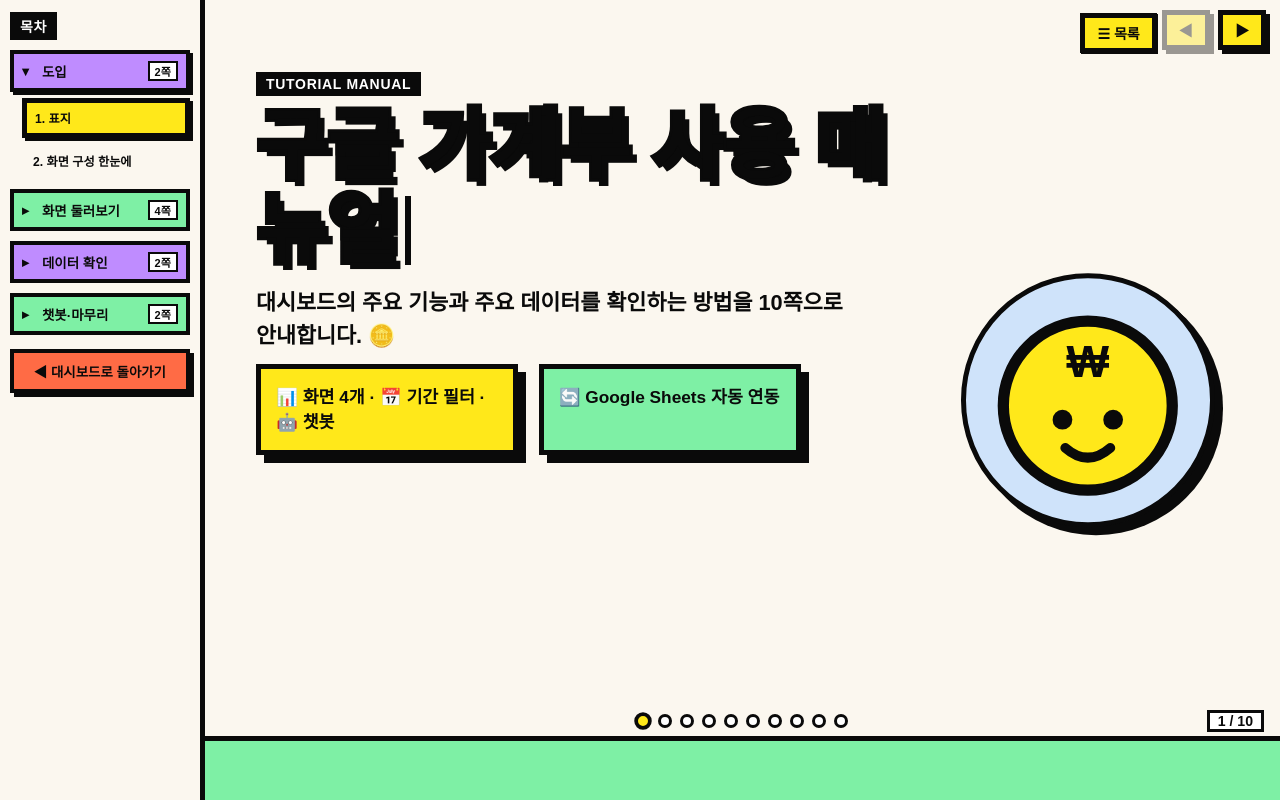
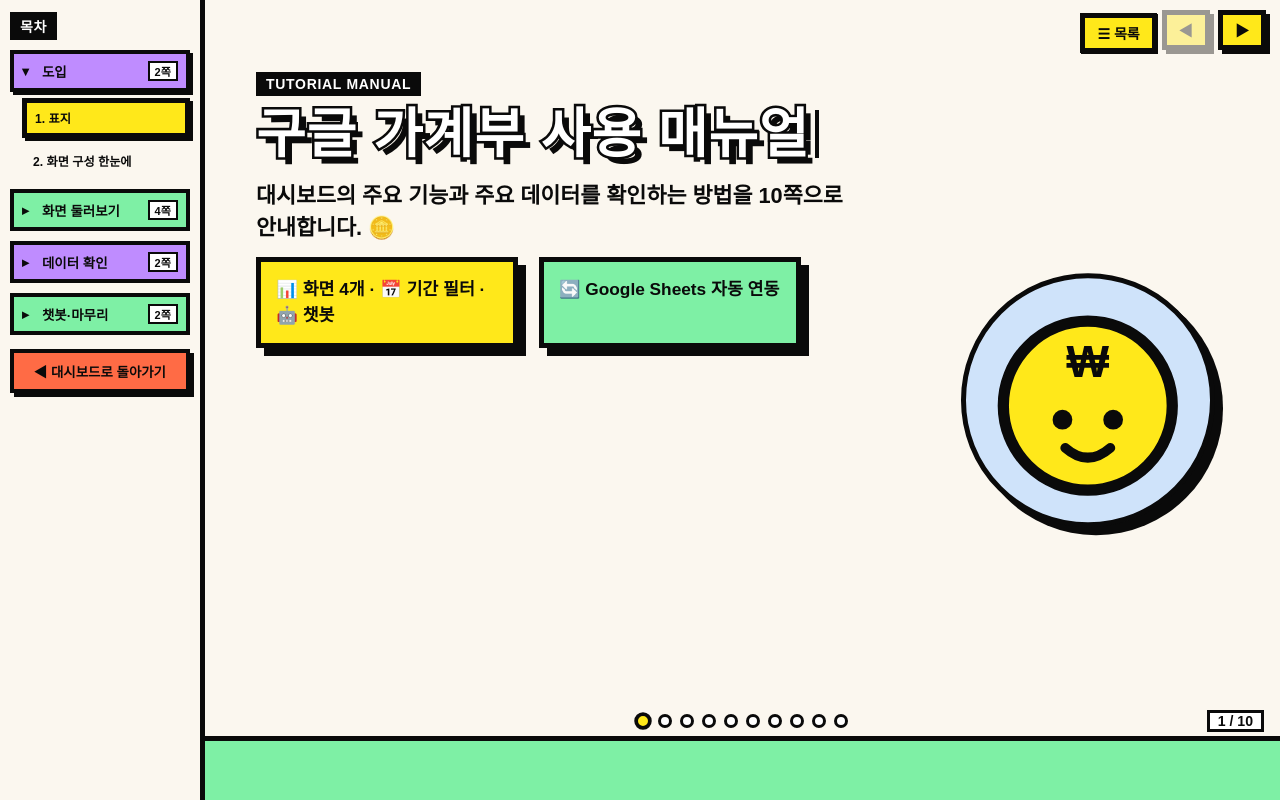
Before and after one commit to ace2013sk-debug/household-budget-agent, a plain HTML site: page manual/index.html in a window 1280 px wide. Drawn offline with Linux system fonts and the light colour scheme.

Commit message:
Update index.html

```diff
--- a/manual/index.html
+++ b/manual/index.html
@@ -34,8 +34,9 @@ html,body{height:100%;font-family:"EmojiOnly","Pretendard","Noto Sans KR","Malgu
 .tb[aria-expanded=true]{box-shadow:1px 1px 0 var(--ink);transform:translate(3px,3px)}
 .slide{display:none;position:absolute;inset:0;padding:clamp(54px,9vh,80px) clamp(18px,4vw,64px) clamp(22px,5vh,48px);overflow:hidden}
 .slide.on{display:block}
-.big{font-weight:900;line-height:1.1;-webkit-text-stroke:clamp(3px,.45vw,6px) var(--ink);paint-order:stroke fill;text-shadow:clamp(3px,.6vw,7px) clamp(3px,.6vw,7px) 0 var(--ink);font-size:clamp(26px,4.2vw,58px);margin:8px 0 14px;max-width:70%}
-.big.h1{font-size:clamp(32px,6vw,80px)}
+.big{color:#fff;font-weight:900;line-height:1.15;letter-spacing:.02em;-webkit-text-stroke:clamp(3px,.4vw,5px) var(--ink);paint-order:stroke fill;text-shadow:clamp(3px,.6vw,7px) clamp(3px,.6vw,7px) 0 var(--ink);font-size:clamp(26px,4.2vw,58px);margin:8px 0 14px;max-width:70%}
+.slide:nth-of-type(5n+2) .big{color:var(--yellow)}.slide:nth-of-type(5n+3) .big{color:var(--mint)}.slide:nth-of-type(5n+4) .big{color:var(--purple)}.slide:nth-of-type(5n+5) .big{color:var(--orange)}
+.big.h1{font-size:clamp(28px,4.2vw,64px);max-width:68%;text-wrap:balance}
 .big .ch{opacity:0}.big .ch.s{opacity:1}
 .big.typing:after,.big.done:after{content:"";display:inline-block;width:.08em;height:.9em;background:var(--ink);margin-left:.1em;vertical-align:-.1em;animation:bl 1s steps(1) infinite}
 .big.typing:after{animation:none}
```
